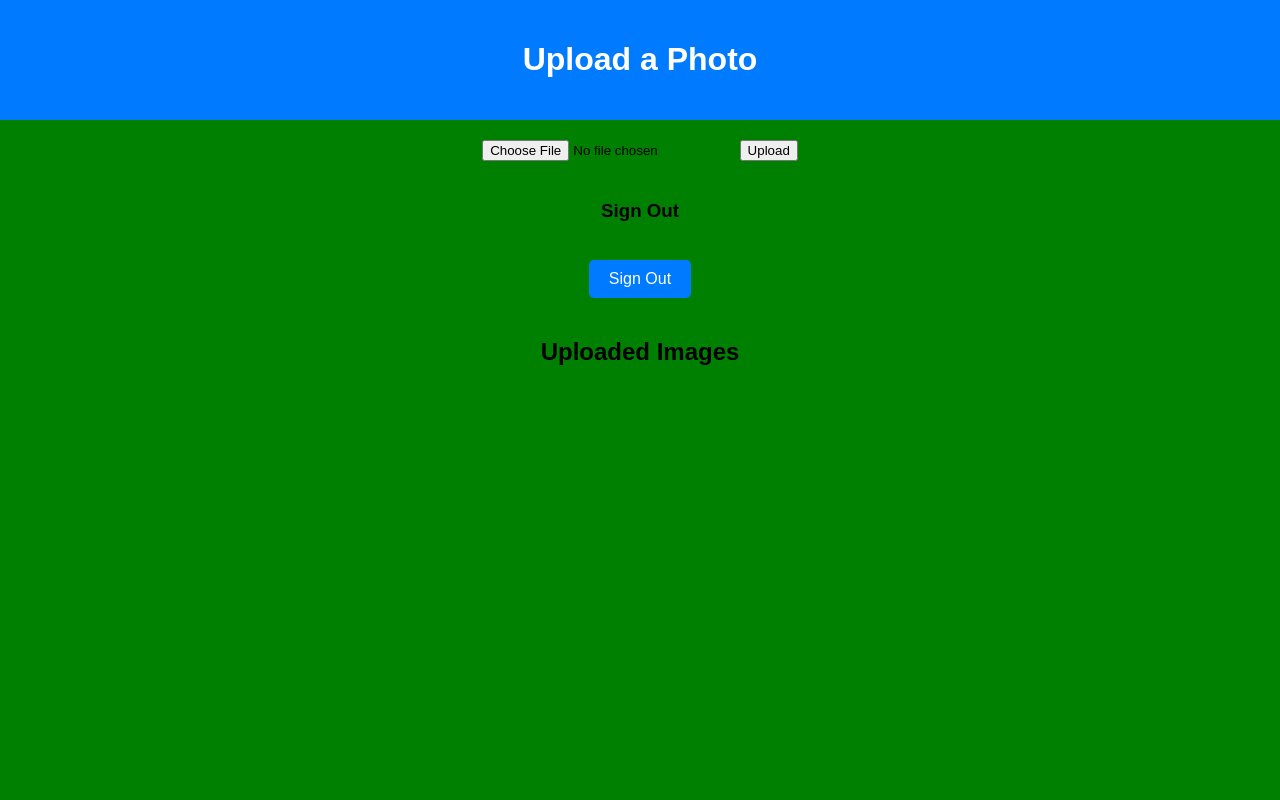
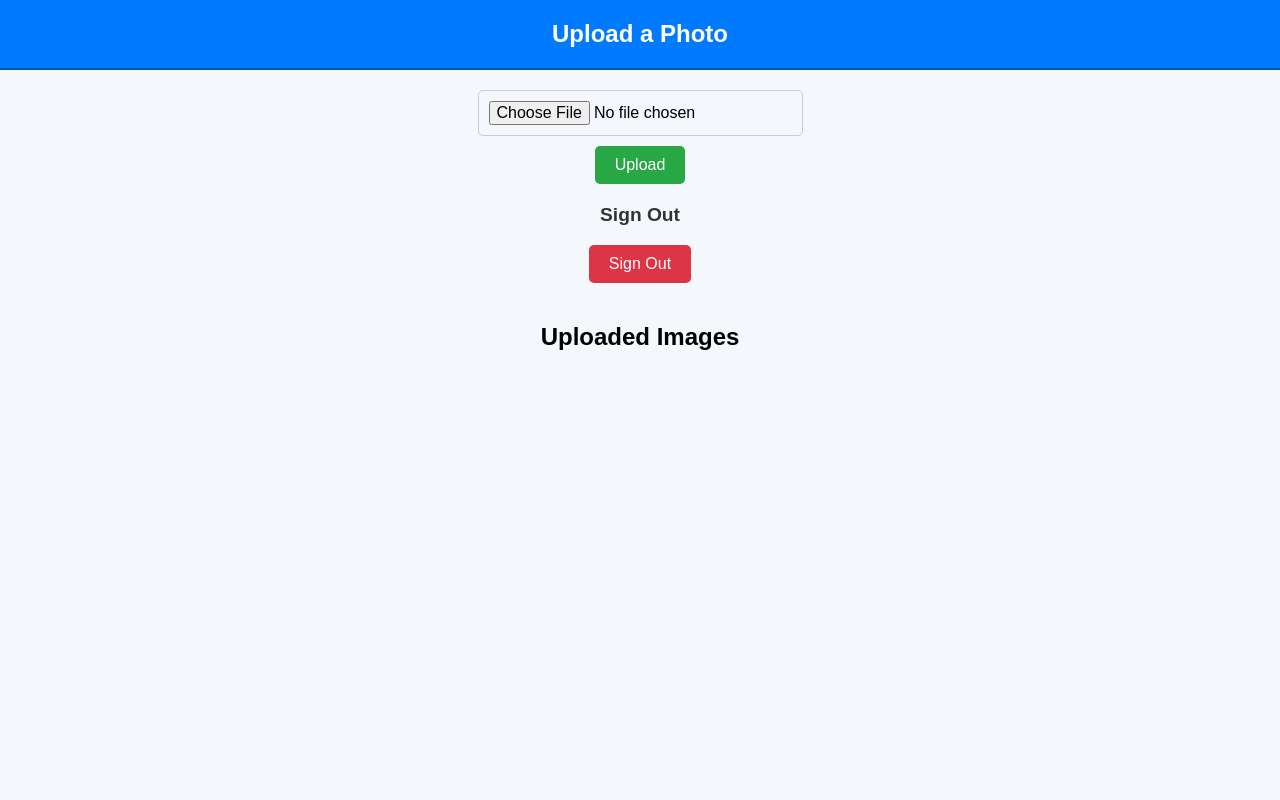
Before and after one commit to freddmo99/FinalProjectCloudNative, a Flask app: template projectfinal/templates/home_page.html in a window 1280 px wide. Run offline with Flask 3, Linux system fonts and the light colour scheme; the template is opened without the code that fills it, so the values that code supplies are empty.

Commit message:
Update home_page.html

```diff
--- a/projectfinal/templates/home_page.html
+++ b/projectfinal/templates/home_page.html
@@ -8,8 +8,8 @@
         body {
             margin: 0;
             padding: 0;
-            font-family: Arial, sans-serif;
-            background-color: #008000;
+            font-family: 'Arial', sans-serif;
+            background-color: #f4f7fc;
             display: flex;
             flex-direction: column;
             height: 100vh;
@@ -22,6 +22,12 @@
             padding: 20px;
             text-align: center;
             box-sizing: border-box;
+            border-bottom: 2px solid #0056b3;
+        }
+
+        header h1 {
+            margin: 0;
+            font-size: 24px;
         }
 
         .container {
@@ -30,64 +36,109 @@
             flex-direction: column;
             align-items: center;
             justify-content: flex-start;
-            overflow: hidden; /* Prevent the form from scrolling */
+            padding: 20px;
+            overflow: hidden;
         }
 
-        form {
-            margin: 20px 0;
+        .form-container {
+            margin-bottom: 20px;
+            text-align: center;
         }
 
-        button {
+        .form-container input[type="file"] {
+            padding: 10px;
+            font-size: 1em;
+            border: 1px solid #ccc;
+            border-radius: 5px;
+            margin-bottom: 10px;
+            cursor: pointer;
+        }
+
+        .form-container input[type="submit"] {
             padding: 10px 20px;
             font-size: 1em;
             cursor: pointer;
-            background-color: #007bff;
+            background-color: #28a745;
             color: white;
             border: none;
             border-radius: 5px;
         }
 
-        button:hover {
-            background-color: #0056b3;
+        .form-container input[type="submit"]:hover {
+            background-color: #218838;
+        }
+
+        .form-container h3 {
+            font-size: 1.2em;
+            margin-top: 20px;
+            color: #333;
+        }
+
+        .form-container button {
+            padding: 10px 20px;
+            background-color: #dc3545;
+            color: white;
+            border: none;
+            border-radius: 5px;
+            font-size: 1em;
+            cursor: pointer;
+        }
+
+        .form-container button:hover {
+            background-color: #c82333;
         }
 
         .image-gallery-container {
             flex: 1;
-            width: 80%;
-            overflow-y: auto; /* Make the image section scrollable */
+            width: 100%;
+            overflow-y: auto;
+            margin-top: 20px;
         }
 
         .image-gallery {
             display: grid;
-            grid-template-columns: repeat(auto-fill, minmax(200px, 1fr));
-            gap: 20px;
+            grid-template-columns: repeat(auto-fill, minmax(250px, 1fr));
+            gap: 30px; /* Increased the gap between the image cards */
             justify-items: center;
-            margin-bottom: 20px;
-        }
-
-        .image-gallery img {
-            width: 100%;
-            height: auto;
-            border-radius: 10px;
+            padding: 10px;
         }
 
         .image-card {
+            background-color: #fff;
+            border-radius: 10px;
+            box-shadow: 0 4px 8px rgba(0, 0, 0, 0.1);
+            width: 100%;
             text-align: center;
+            padding: 10px;
+            transition: transform 0.3s ease;
+        }
+
+        .image-card:hover {
+            transform: translateY(-10px);
+        }
+
+        .image-card img {
             width: 100%;
-            padding: 10px;
-            background-color: white;
-            border-radius: 10px;
-            box-shadow: 0px 2px 10px rgba(0, 0, 0, 0.1);
+            height: auto;
+            border-radius: 8px;
+            box-shadow: 0 2px 8px rgba(0, 0, 0, 0.1);
         }
 
         .image-card h4 {
             margin: 10px 0;
             font-size: 1.2em;
+            color: #333;
         }
 
         .image-card p {
-            color: #555;
+            color: #777;
+            font-size: 0.9em;
         }
+
+        .image-card a {
+            text-decoration: none;
+        }
+
     </style>
 </head>
 <body>
@@ -97,16 +148,22 @@
     </header>
 
     <div class="container">
+
+        <!-- Upload Form -->
+        <div class="form-container">
             <form action="/upload" method="post" enctype="multipart/form-data">
-            <input type="file" name="file_name" required>
+                <input type="file" name="file_name" required><br>
                 <input type="submit" value="Upload">
             </form>
 
+            <!-- Sign Out -->
             <h3>Sign Out</h3>
             <form method="POST" action="/logout">
                 <button type="submit">Sign Out</button>
             </form>
+        </div>
 
+        <!-- Uploaded Images -->
         <h2>Uploaded Images</h2>
         <div class="image-gallery-container">
             <div class="image-gallery">
@@ -115,12 +172,13 @@
                         <a href="{{ url_for('serve_image_route', filename=image) }}">
                             <img src="{{ url_for('serve_image_route', filename=image) }}" alt="{{ image }}">
                         </a>
-                        <h4>{{ data.title }}</h4> <!-- Displaying the title instead of the filename -->
-                        <p>{{ data.description }}</p> <!-- Displaying the description -->
+                        <h4>{{ data.title }}</h4>
+                        <p>{{ data.description }}</p>
                     </div>
                 {% endfor %}
             </div>
         </div>
+
     </div>
 
 </body>
```
Lines whose indentation alone changed are shown as unchanged.
